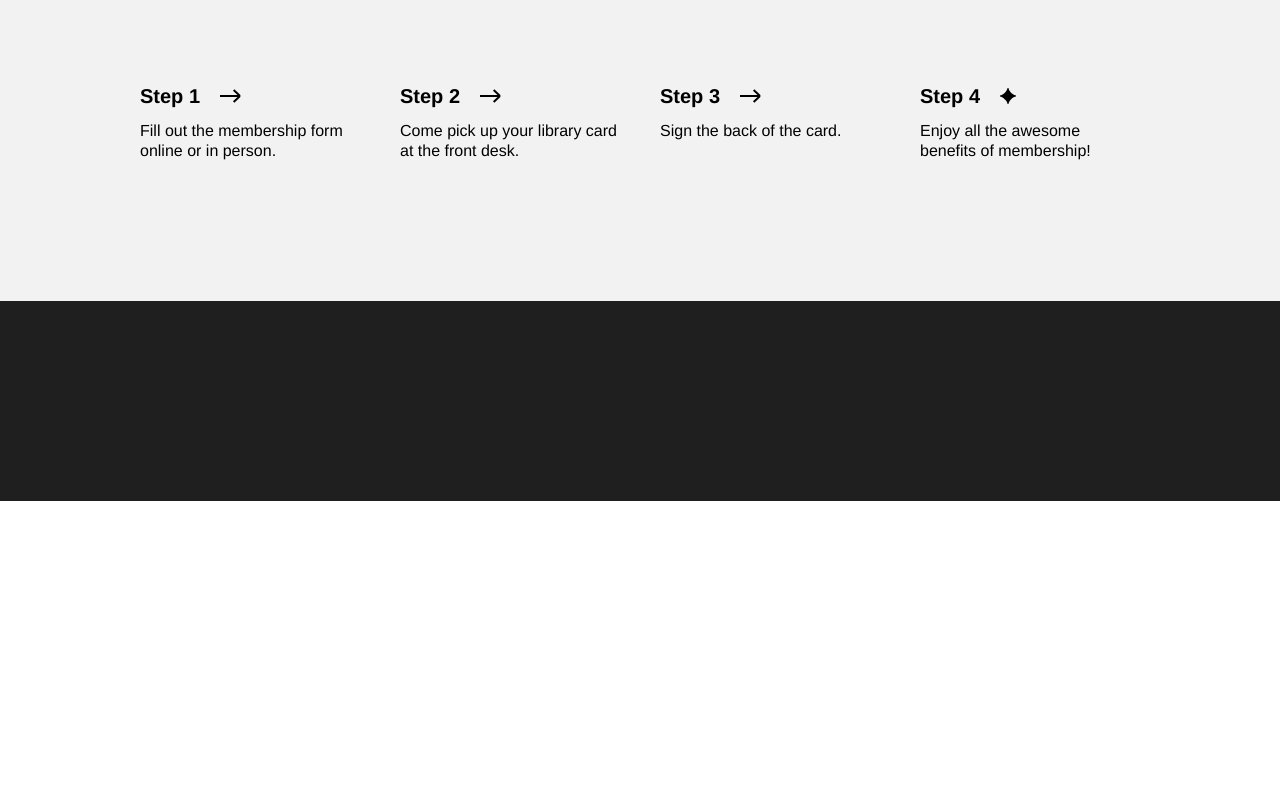
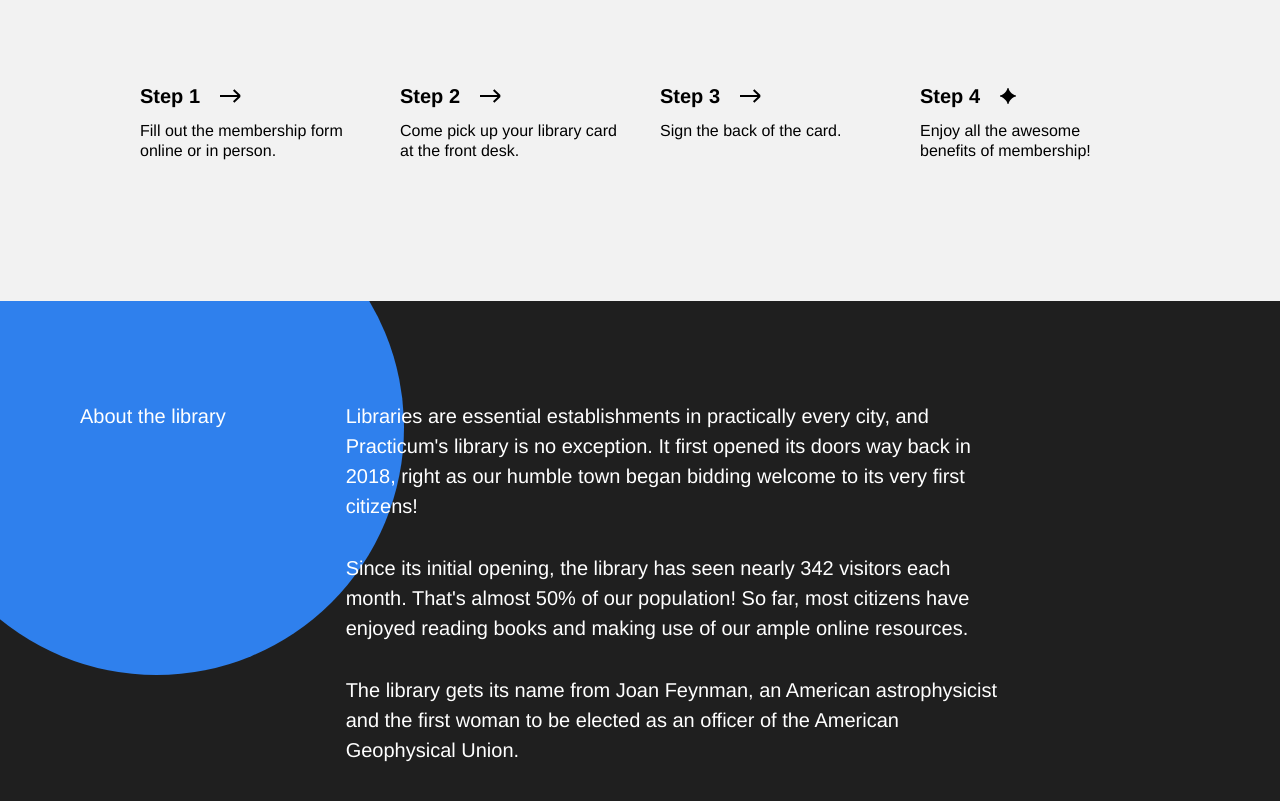
Before and after one commit to Yuni-Me/se_project_library, a plain HTML site: page index.html in a window 1280 px wide. Shown: the part 3141-3942 px from the top of the page. Before the commit the page ends 3642 px from the top, so only its background shows below. Drawn offline with Linux system fonts and the light colour scheme.

Commit message:
update about section

```diff
--- a/index.html
+++ b/index.html
@@ -285,19 +285,19 @@
           <!-- --------------------------------------------------------------- -->
           <!--          Don't uncomment until the final project stage          -->
           <!-- --------------------------------------------------------------- -->
-          <!--<h2 class="about__title">About the library</h2>
+          <h2 class="about__title">About the library</h2>
           <div class="about__content">
             <p class="about__paragraph">
               Libraries are essential establishments in practically every city,
               and Practicum's library is no exception. It first opened its doors
-              way back in 2018, right as our humble town began bidding welcome to
-              its very first citizens!
+              way back in 2018, right as our humble town began bidding welcome
+              to its very first citizens!
             </p>
             <p class="about__paragraph">
-              Since its initial opening, the library has seen nearly 342 visitors
-              each month. That's almost 50% of our population! So far, most
-              citizens have enjoyed reading books and making use of our ample
-              online resources.
+              Since its initial opening, the library has seen nearly 342
+              visitors each month. That's almost 50% of our population! So far,
+              most citizens have enjoyed reading books and making use of our
+              ample online resources.
             </p>
             <p class="about__paragraph">
               The library gets its name from Joan Feynman, an American
@@ -305,7 +305,7 @@
               the American Geophysical Union.
             </p>
           </div>
-          <div class="about__circle"></div> -->
+          <div class="about__circle"></div>
         </section>
       </main>
       <footer class="footer">
--- a/styles/style.css
+++ b/styles/style.css
@@ -363,6 +363,11 @@
   overflow: hidden;
   position: relative;
   box-sizing: border-box;
+  position: relative;
+  display: flex;
+  justify-content: flex-start;
+  gap: 120px;
+  z-index: -10;
 }
 
 .about__title {
@@ -371,6 +376,7 @@
   line-height: 30px;
   font-weight: 500;
   z-index: 1;
+  max-width: 154px;
 }
 
 .about__content {
@@ -378,6 +384,7 @@
   line-height: 30px;
   font-weight: 400;
   max-width: 660px;
+  z-index: 2;
 }
 
 .about__paragraph {
@@ -389,6 +396,10 @@
   width: 495px;
   height: 495px;
   border-radius: 50%;
+  position: absolute;
+  z-index: 0;
+  top: -121px;
+  left: -91px;
 }
 
 .footer {
```
